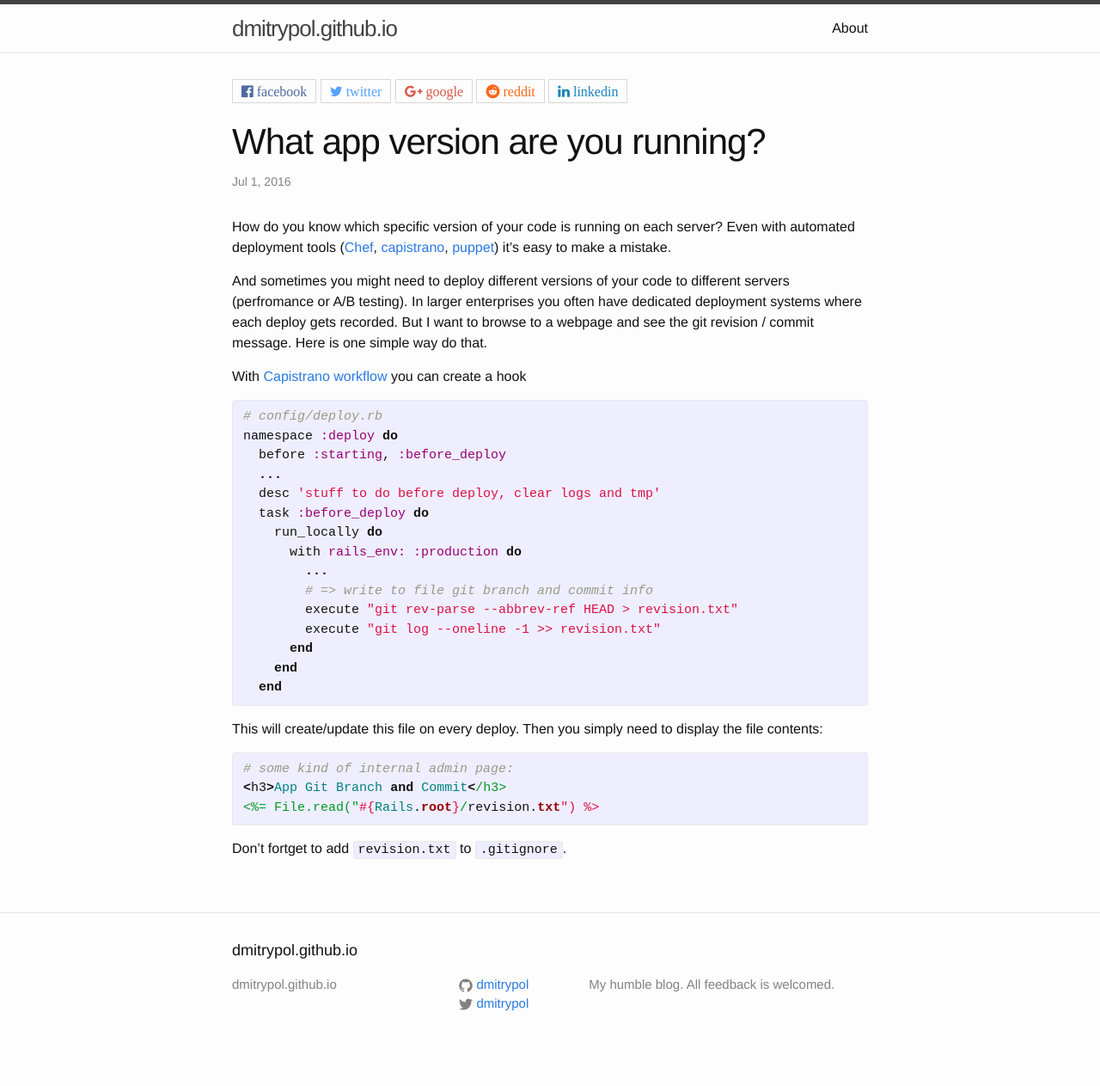
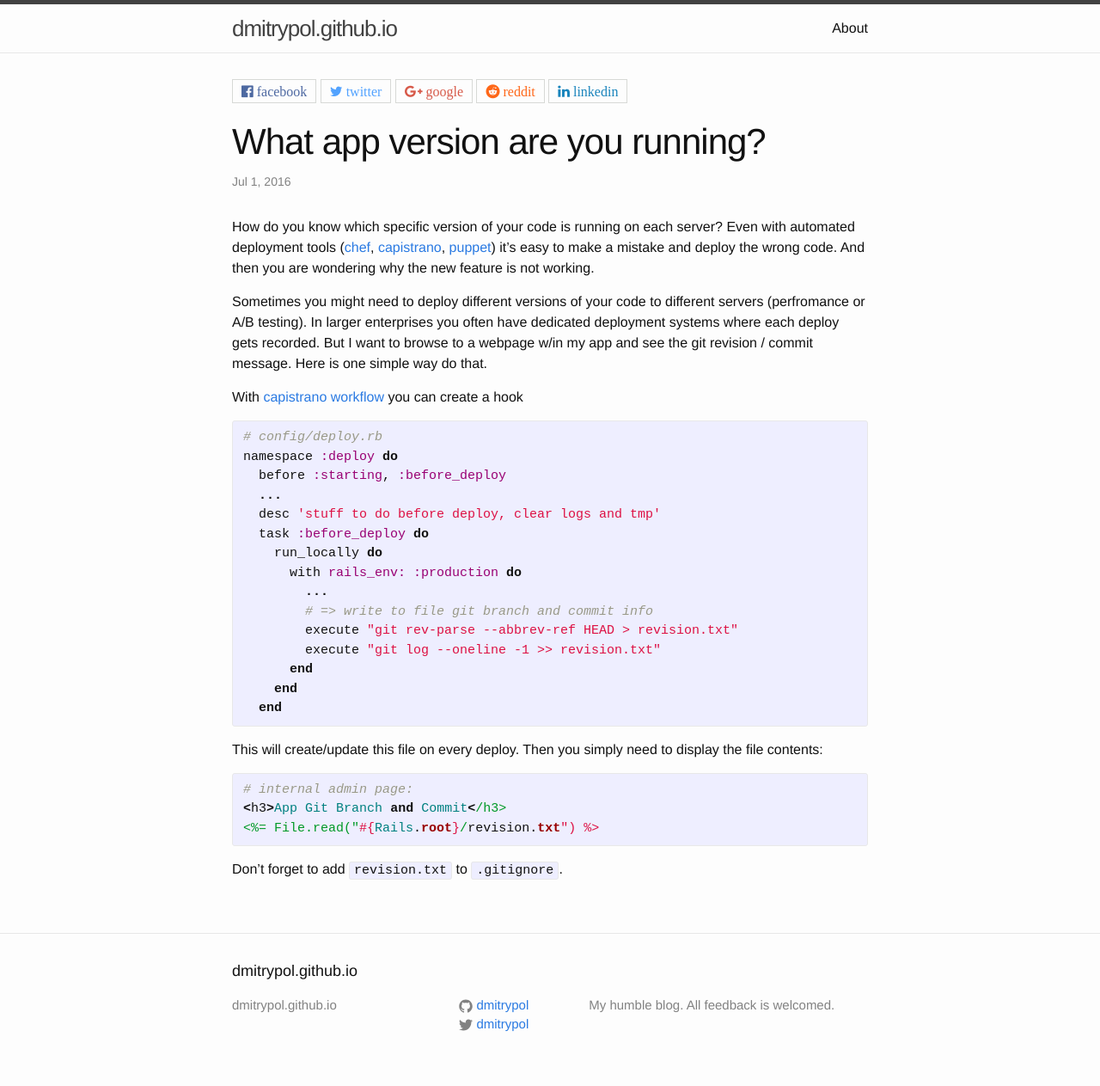
Before and after one commit to dmitrypol/dmitrypol.github.io, a Jekyll site: the page built from _posts/2016-07-01-app_version.md, in a window 1280 px wide. Shown: the whole page at 86% size. Built offline with Jekyll 4.4.1, drawn with Linux system fonts in a browser that asks for light colours; nearby versions of some CDN libraries; comment, search, counter and statistics services are not loaded; before the commit the page ends 1239 px from its top, so only the background shows below that.

Commit message:
updated post

```diff
--- a/_posts/2016-07-01-app_version.md
+++ b/_posts/2016-07-01-app_version.md
@@ -4,11 +4,11 @@ date: 2016-07-01
 categories:
 ---
 
-How do you know which specific version of your code is running on each server?  Even with automated deployment tools ([Chef](https://www.chef.io/), [capistrano](http://capistranorb.com/), [puppet](https://puppet.com/)) it's easy to make a mistake.
+How do you know which specific version of your code is running on each server?  Even with automated deployment tools ([chef](https://www.chef.io/), [capistrano](http://capistranorb.com/), [puppet](https://puppet.com/)) it's easy to make a mistake and deploy the wrong code.  And then you are wondering why the new feature is not working.
 
-And sometimes you might need to deploy different versions of your code to different servers (perfromance or A/B testing).  In larger enterprises you often have dedicated deployment systems where each deploy gets recorded.  But I want to browse to a webpage and see the git revision / commit message.  Here is one simple way do that.
+Sometimes you might need to deploy different versions of your code to different servers (perfromance or A/B testing).  In larger enterprises you often have dedicated deployment systems where each deploy gets recorded.  But I want to browse to a webpage w/in my app and see the git revision / commit message.  Here is one simple way do that.
 
-With [Capistrano workflow](http://capistranorb.com/documentation/getting-started/flow/) you can create a hook
+With [capistrano workflow](http://capistranorb.com/documentation/getting-started/flow/) you can create a hook
 
 {% highlight ruby %}
 # config/deploy.rb
@@ -31,9 +31,9 @@ namespace :deploy do
 This will create/update this file on every deploy.  Then you simply need to display the file contents:
 
 {% highlight ruby %}
-# some kind of internal admin page:
+# internal admin page:
 <h3>App Git Branch and Commit</h3>
 <%= File.read("#{Rails.root}/revision.txt") %>
 {% endhighlight %}
 
-Don't fortget to add `revision.txt` to `.gitignore`.
+Don't forget to add `revision.txt` to `.gitignore`.
```
